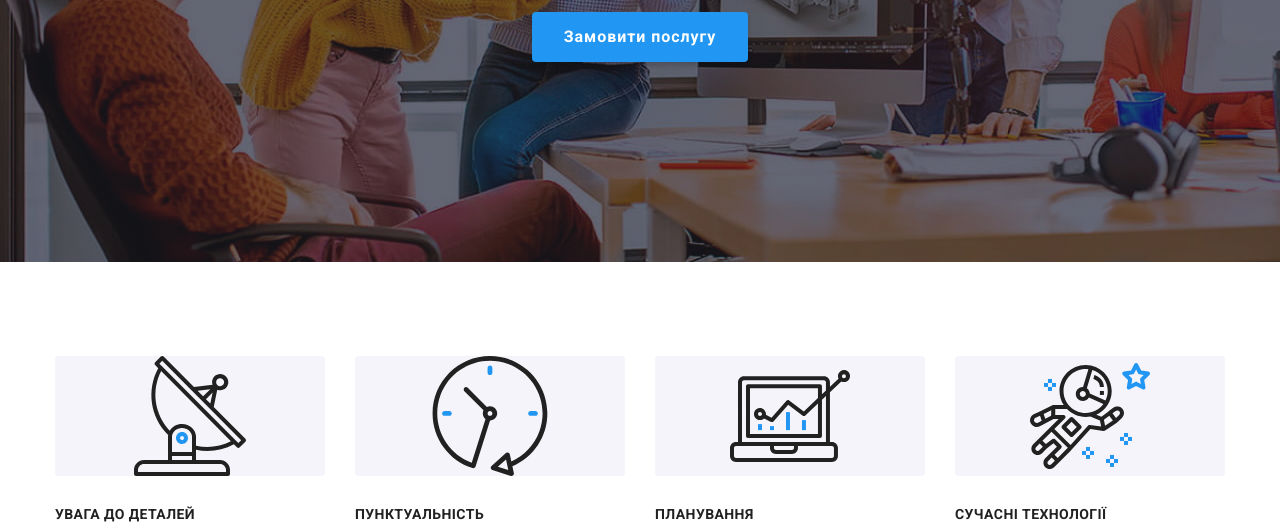
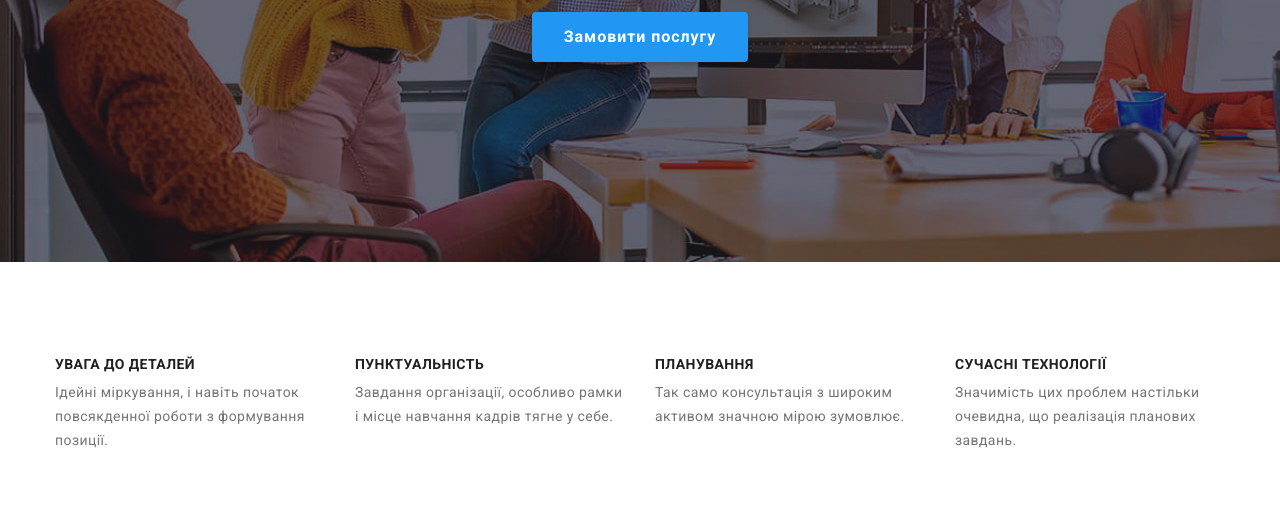
Before and after one commit to ansachuk/goit-markup-hw-04, a plain HTML site: page index.html in a window 1280 px wide. Shown: the part 419-946 px from the top of the page. Drawn offline with nearby package versions, Linux system fonts and the light colour scheme.

Commit message:
add some change and sprite

```diff
--- a/css/styles.css
+++ b/css/styles.css
@@ -251,34 +251,6 @@ img {
 	gap: 30px;
 }
 
-.advences-list>li::before {
-	content: "";
-	display: block;
-	height: 120px;
-	background: #F5F4FA;
-	background-size: contain;
-	background-repeat: no-repeat;
-	background-position: center;
-	border-radius: 4px;
-	margin-bottom: 30px;
-}
-
-.advences-list-item.antenna::before {
-	background-image: url("../images/homepage/advences/antenna.svg");
-}
-
-.advences-list-item.clock::before {
-	background-image: url("../images/homepage/advences/clock.svg");
-}
-
-.advences-list-item.diagram::before {
-	background-image: url("../images/homepage/advences/diagram.svg");
-}
-
-.advences-list-item.astronaut::before {
-	background-image: url("../images/homepage/advences/astronaut.svg");
-}
-
 .advences-list-item-p {
 	line-height: calc(24 / 14);
 	letter-spacing: 0.03em;
@@ -447,6 +419,7 @@ button {
 .item-button:focus {
 	color: var(--header-color);
 	background-color: var(--action-color);
+	box-shadow: 0px 3px 1px rgba(0, 0, 0, 0.1), 0px 1px 2px rgba(0, 0, 0, 0.08), 0px 2px 2px rgba(0, 0, 0, 0.12);
 	border-radius: 4%;
 }
 
```
Also changed, not shown: images/homepage/advences/antenna.svg (deleted), images/homepage/advences/astronaut.svg (deleted), images/homepage/advences/clock.svg (deleted), images/homepage/advences/diagram.svg (deleted), images/symbol-defs.svg (added), 3 other files.
